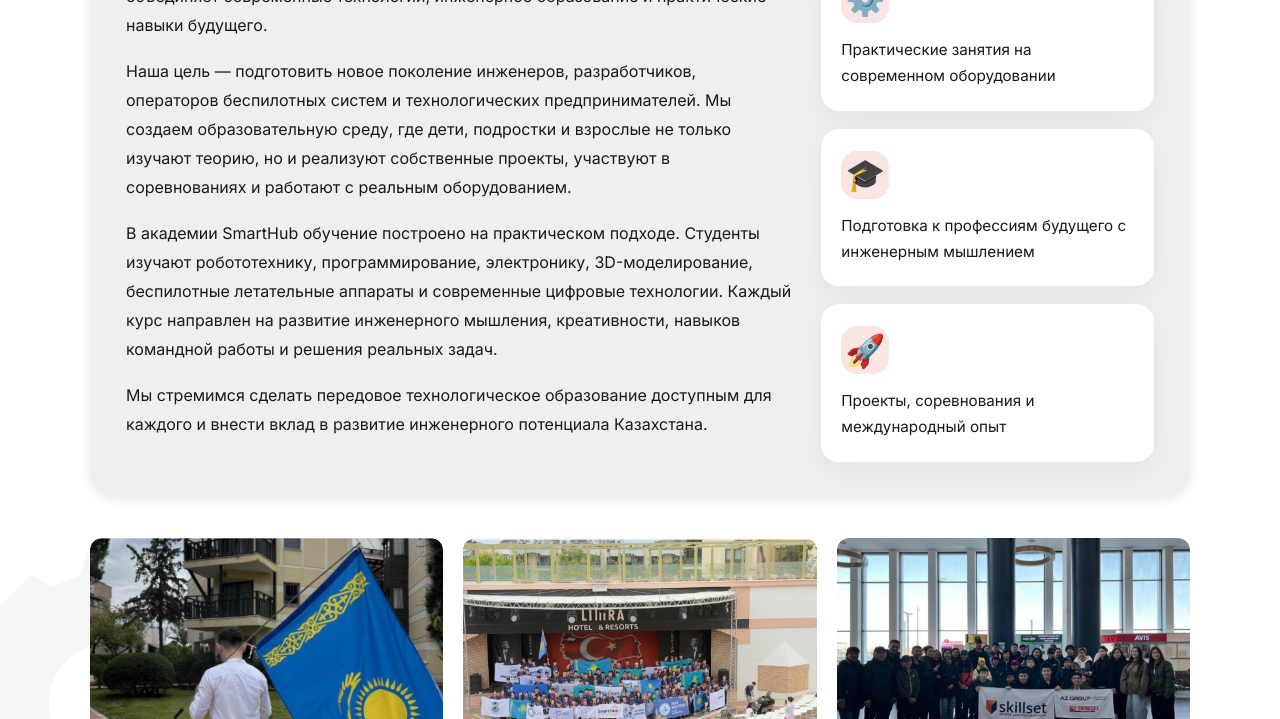
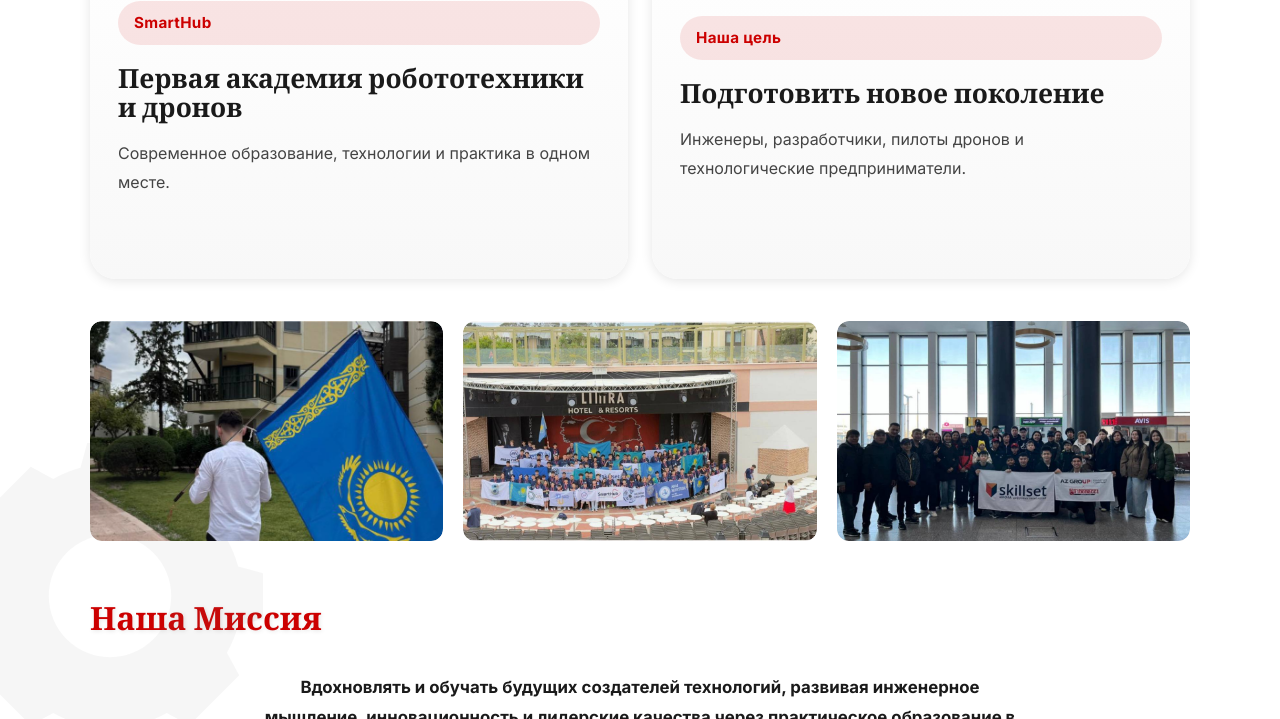
Before and after one commit to Nurmukhammet/SmartHubProject, a website: page index.html in a window 1280 px wide. Shown: the part 1097-1816 px from the top of the page. Drawn offline with nearby package versions, Linux system fonts and the light colour scheme.

Commit message:
учебная программа c изменением + чтото

```diff
--- a/index.html
+++ b/index.html
@@ -74,25 +74,34 @@
     <h2 class="section-title">О нас</h2>
     <p class="about-sub">Первая академия роботехнике и Дронов в Казахстане</p>
 
-    <div class="about-panel">
-      <div class="about-copy">
-        <p>SmartHub — первая академия робототехники и дронов в Казахстане, которая объединяет современные технологии, инженерное образование и практические навыки будущего.</p>
-        <p>Наша цель — подготовить новое поколение инженеров, разработчиков, операторов беспилотных систем и технологических предпринимателей. Мы создаем образовательную среду, где дети, подростки и взрослые не только изучают теорию, но и реализуют собственные проекты, участвуют в соревнованиях и работают с реальным оборудованием.</p>
-        <p>В академии SmartHub обучение построено на практическом подходе. Студенты изучают робототехнику, программирование, электронику, 3D-моделирование, беспилотные летательные аппараты и современные цифровые технологии. Каждый курс направлен на развитие инженерного мышления, креативности, навыков командной работы и решения реальных задач.</p>
-        <p>Мы стремимся сделать передовое технологическое образование доступным для каждого и внести вклад в развитие инженерного потенциала Казахстана.</p>
+    <div class="about-billboards">
+      <div class="flip-card">
+        <div class="flip-card-inner">
+          <div class="flip-card-front">
+            <div class="billboard-chip">SmartHub</div>
+            <div class="billboard-title">Первая академия робототехники и дронов</div>
+            <p class="billboard-caption">Современное образование, технологии и практика в одном месте.</p>
+          </div>
+          <div class="flip-card-back">
+            <h3>SmartHub</h3>
+            <p>SmartHub — первая академия робототехники и дронов в Казахстане, которая объединяет современные технологии, инженерное образование и практические навыки будущего.</p>
+          </div>
+        </div>
       </div>
-      <div class="about-highlights">
-        <div class="highlight-card">
-          <div class="highlight-icon">⚙️</div>
-          <p>Практические занятия на современном оборудовании</p>
-        </div>
-        <div class="highlight-card">
-          <div class="highlight-icon">🎓</div>
-          <p>Подготовка к профессиям будущего с инженерным мышлением</p>
-        </div>
-        <div class="highlight-card">
-          <div class="highlight-icon">🚀</div>
-          <p>Проекты, соревнования и международный опыт</p>
+
+      <div class="flip-card">
+        <div class="flip-card-inner">
+          <div class="flip-card-front">
+            <div class="billboard-chip">Наша цель</div>
+            <div class="billboard-title">Подготовить новое поколение</div>
+            <p class="billboard-caption">Инженеры, разработчики, пилоты дронов и технологические предприниматели.</p>
+          </div>
+          <div class="flip-card-back">
+            <h3>Наша цель</h3>
+            <p>Наша цель — подготовить новое поколение инженеров, разработчиков, операторов беспилотных систем и технологических предпринимателей. Мы создаем образовательную среду, где дети, подростки и взрослые не только изучают теорию, но и реализуют собственные проекты, участвуют в соревнованиях и работают с реальным оборудованием.</p>
+            <p>В академии SmartHub обучение построено на практическом подходе. Студенты изучают робототехнику, программирование, электронику, 3D-моделирование, беспилотные летательные аппараты и современные цифровые технологии. Каждый курс направлен на развитие инженерного мышления, креативности, навыков командной работы и решения реальных задач.</p>
+            <p>Мы стремимся сделать передовое технологическое образование доступным для каждого и внести вклад в развитие инженерного потенциала Казахстана.</p>
+          </div>
         </div>
       </div>
     </div>
--- a/style.css
+++ b/style.css
@@ -376,53 +376,83 @@ body.dark nav { background: var(--nav-bg); }
 
 /* ─── CURRICULUM ──────────────────────────────────────── */
 #curriculum { background: var(--white); }
-.about-panel {
-  background: var(--light-bg);
-  border-radius: 24px;
+.about-billboards {
+  display: grid;
+  grid-template-columns: repeat(2, minmax(0, 1fr));
+  gap: 24px;
+  margin-bottom: 42px;
+}
+.flip-card {
+  perspective: 1200px;
+}
+.flip-card-inner {
+  position: relative;
+  width: 100%;
+  min-height: 360px;
+  border-radius: 26px;
+  transform-style: preserve-3d;
+  transition: transform 0.8s cubic-bezier(0.19, 1, 0.22, 1);
+}
+.flip-card:hover .flip-card-inner {
+  transform: rotateY(180deg);
+}
+.flip-card-front,
+.flip-card-back {
+  position: absolute;
+  inset: 0;
+  border-radius: 26px;
+  backface-visibility: hidden;
   box-shadow: var(--shadow);
-  padding: 34px 36px;
-  margin-bottom: 42px;
-  display: grid;
-  grid-template-columns: 2fr 1fr;
-  gap: 30px;
 }
-.about-copy p {
+.flip-card-front {
+  background: linear-gradient(180deg, #ffffff 0%, #f8f8f8 100%);
+  padding: 32px 28px;
+  display: flex;
+  flex-direction: column;
+  justify-content: center;
+  gap: 18px;
+}
+.flip-card-back {
+  background: linear-gradient(180deg, #fdf1f1 0%, #fff8f8 100%);
+  padding: 30px 28px;
+  transform: rotateY(180deg);
+  overflow: auto;
+}
+.billboard-chip {
+  display: inline-flex;
+  align-items: center;
+  gap: 10px;
+  padding: 10px 16px;
+  border-radius: 999px;
+  background: rgba(204,0,0,0.1);
+  color: var(--red);
+  font-weight: 700;
+  letter-spacing: 0.02em;
+  font-size: 0.95rem;
+}
+.billboard-title {
+  font-family: 'Playfair Display', Georgia, serif;
+  font-size: 1.65rem;
+  font-weight: 900;
+  color: var(--dark);
+  line-height: 1.1;
+}
+.billboard-caption {
+  color: #444;
   font-size: 1rem;
   line-height: 1.8;
-  color: var(--dark);
+}
+.flip-card-back h3 {
+  font-family: 'Playfair Display', Georgia, serif;
+  font-size: 1.5rem;
+  color: var(--red);
   margin-bottom: 18px;
 }
-.about-highlights {
-  display: grid;
-  gap: 18px;
-}
-.highlight-card {
-  background: var(--white);
-  border-radius: 18px;
-  padding: 22px 20px;
-  box-shadow: 0 10px 30px rgba(0,0,0,0.05);
-  transition: transform .25s ease, box-shadow .25s ease;
-}
-.highlight-card:hover {
-  transform: translateY(-4px);
-  box-shadow: 0 16px 40px rgba(0,0,0,0.10);
-}
-.highlight-icon {
-  font-size: 2rem;
-  display: inline-flex;
-  align-items: center;
-  justify-content: center;
-  width: 48px;
-  height: 48px;
-  border-radius: 16px;
-  background: rgba(204,0,0,0.1);
-  color: var(--red);
-  margin-bottom: 14px;
-}
-.highlight-card p {
-  font-size: 0.95rem;
+.flip-card-back p {
   color: var(--dark);
-  line-height: 1.7;
+  font-size: 0.96rem;
+  line-height: 1.75;
+  margin-bottom: 16px;
 }
 .curriculum-grid {
   display: grid;
@@ -563,7 +593,7 @@ footer span { color: var(--red); font-weight: 700; }
   .reviews-grid { grid-template-columns: repeat(2, 1fr); }
   .contacts-layout { grid-template-columns: 1fr; }
   .photos-grid { grid-template-columns: 1fr 1fr; }
-  .about-panel {
+  .about-billboards {
     grid-template-columns: 1fr;
   }
 }
```
